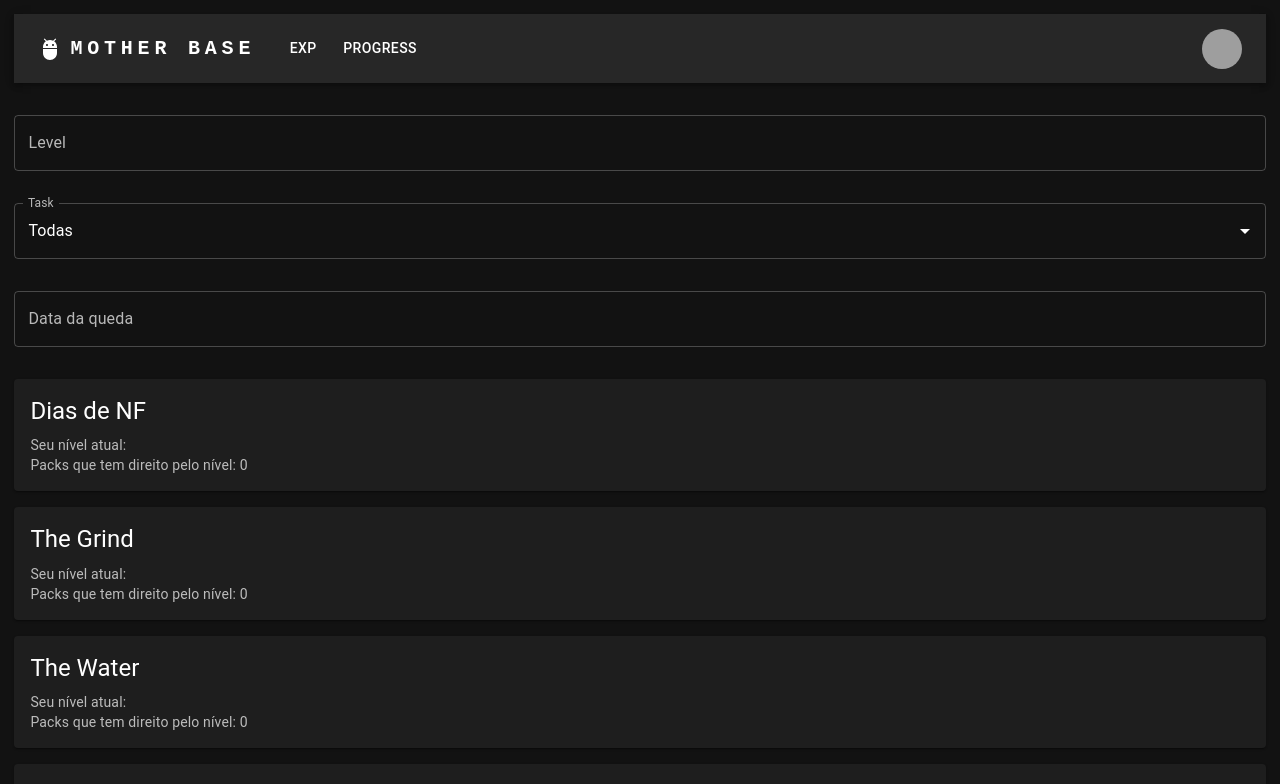
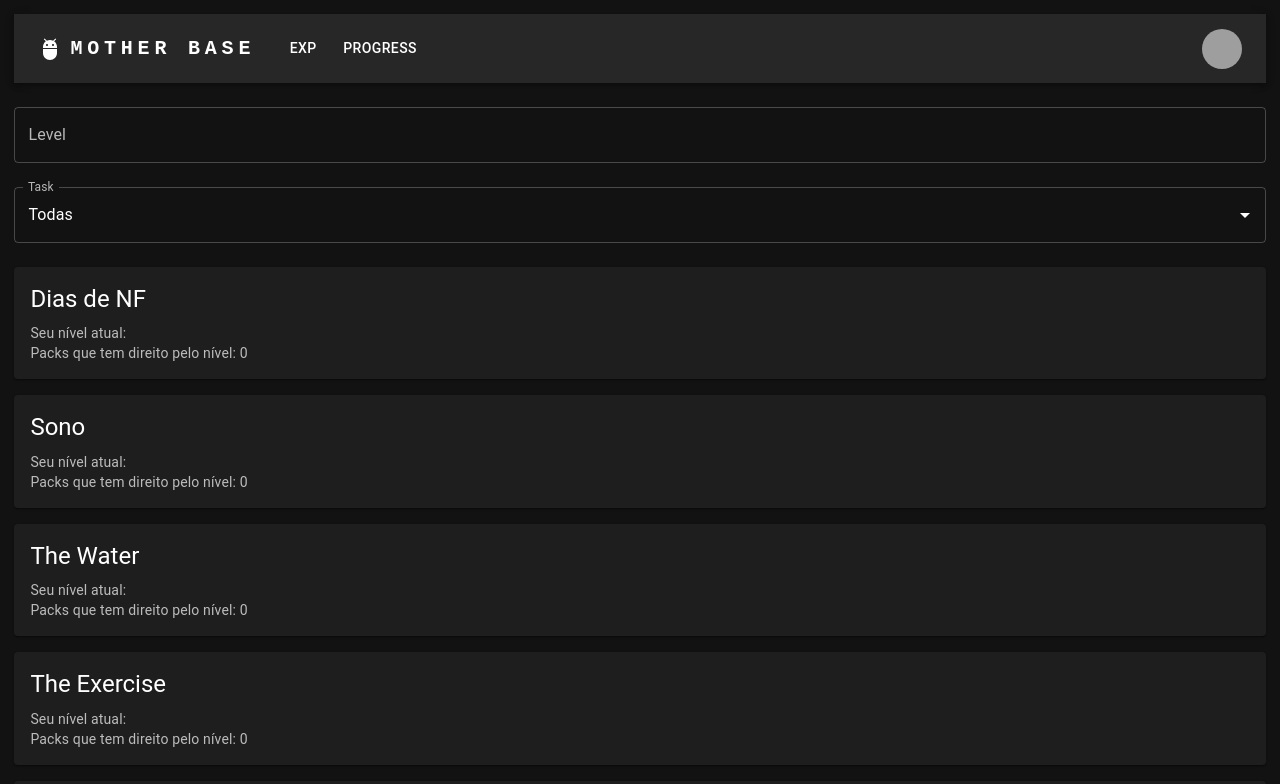
Before and after one commit to guiosouza/react-gamification-web-app, a Next.js app: page /exp in a window 1280 px wide. Shown: the top 784 px of the page. Built offline with nearby package versions, Linux system fonts and the light colour scheme; grey boxes are pictures that could not be loaded.

Commit message:
The Grind removed

```diff
--- a/src/app/exp/page.tsx
+++ b/src/app/exp/page.tsx
@@ -26,7 +26,8 @@ interface TaskInput {
 const options: TaskOption[] = [
   { label: "Todas" },
   { label: "Dias de NF" },
-  { label: "The Grind" },
+  { label: "Sono" },
+  // { label: "The Grind" },
   { label: "The Water" },
   { label: "The Exercise" },
   { label: "The Nutrition" },
@@ -59,7 +60,7 @@ export default function Exp() {
   const calculateDaysSinceStart = (startDate: Dayjs | null): number => {
     if (!startDate) return 0;
     const today = dayjs();
-    return today.diff(startDate, 'day');
+    return today.diff(startDate, "day");
   };
 
   const calculatePacksByTask = (taskName: string, level: string): number => {
@@ -79,7 +80,11 @@ export default function Exp() {
         return baseMultiplier;
       case "Dias de NF": {
         const daysPassed = calculateDaysSinceStart(startDate);
-        return daysPassed * 228;
+        return daysPassed * 482;
+      }
+      case "Sono": {
+        const daysPassed = calculateDaysSinceStart(startDate);
+        return daysPassed * 482;
       }
       default:
         return 0;
@@ -153,7 +158,7 @@ export default function Exp() {
           }
           value={taskInput.quantity || ""}
           onChange={(e) => setTaskInput({ quantity: Number(e.target.value) })}
-          sx={{ width: "100%", marginY: 2 }}
+          sx={{ width: "100%", marginTop: "24px", marginBottom: "24px" }}
         />
       );
     }
@@ -168,7 +173,7 @@ export default function Exp() {
           label="Tempo de execução"
           value={taskInput.time || ""}
           onChange={(e) => setTaskInput({ time: e.target.value })}
-          sx={{ width: "100%", marginY: 2 }}
+          sx={{ width: "100%", marginTop: "24px", marginBottom: "24px" }}
           InputLabelProps={{ shrink: true }}
         />
       );
@@ -204,8 +209,10 @@ export default function Exp() {
         />
       </div>
 
+      {(selectedTask.label === "Dias de NF" ||
+        selectedTask.label === "Sono") && (
         <LocalizationProvider dateAdapter={AdapterDayjs} adapterLocale="pt-br">
-        <div className="generic-container">
+          <div style={{ marginTop: "24px", marginBottom: "24px" }}>
             <DatePicker
               sx={{ width: "100%" }}
               label="Data da queda"
@@ -215,7 +222,7 @@ export default function Exp() {
             />
           </div>
         </LocalizationProvider>
-
+      )}
       {selectedTask.label !== "Todas" && renderTaskInput()}
 
       {selectedTask.label !== "Todas" && (
@@ -227,7 +234,6 @@ export default function Exp() {
           Sortear
         </Button>
       )}
-
       <div className="generic-container">
         {selectedTask.label === "Todas" ? (
           options
--- a/src/app/globals.css
+++ b/src/app/globals.css
@@ -131,6 +131,6 @@ img {
 }
 
 .generic-container {
-  margin-top: 2rem;
+  margin-top: 24px;
   width: 100%;
 }
```
Lines whose indentation alone changed are shown as unchanged.
